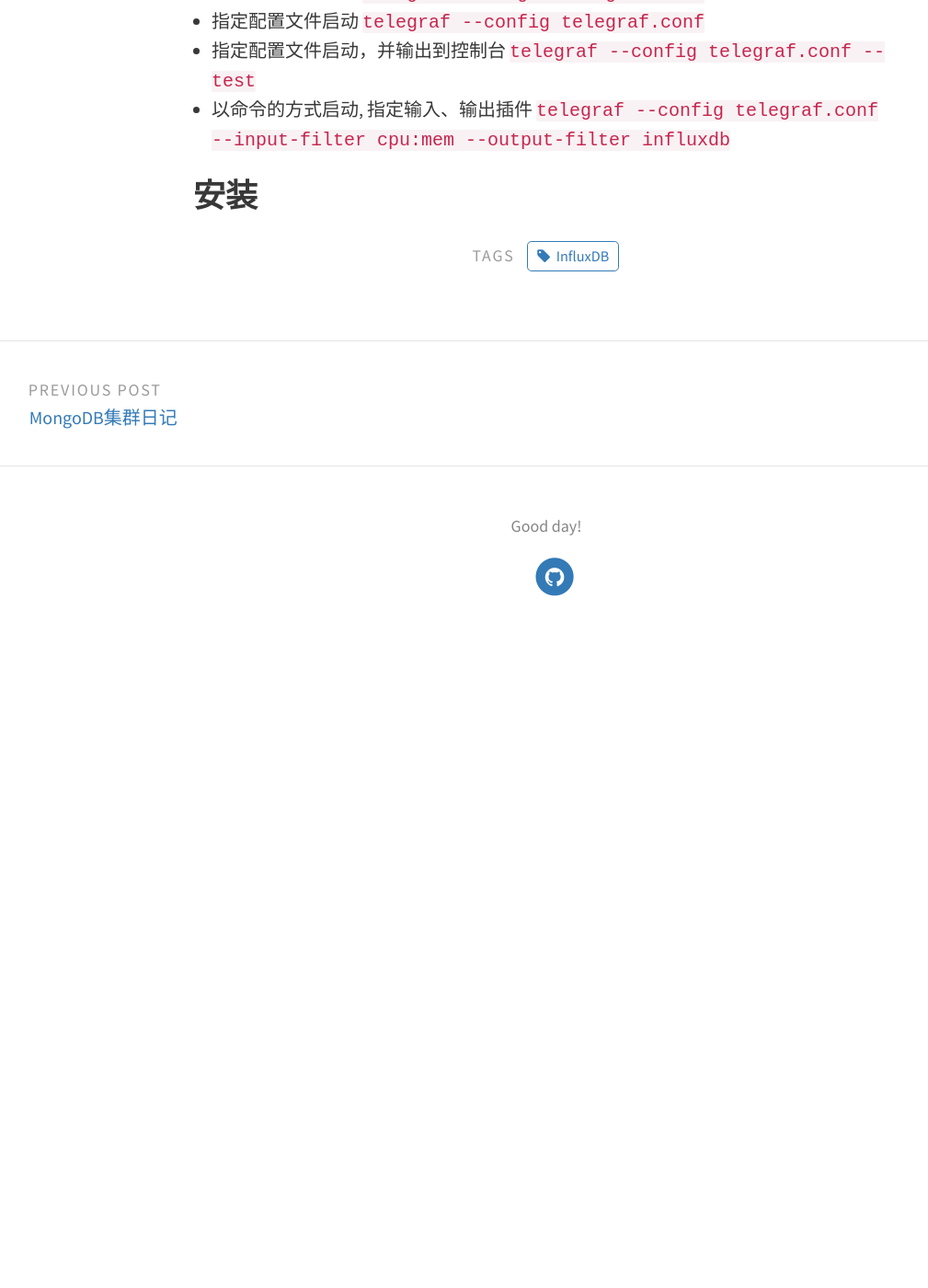
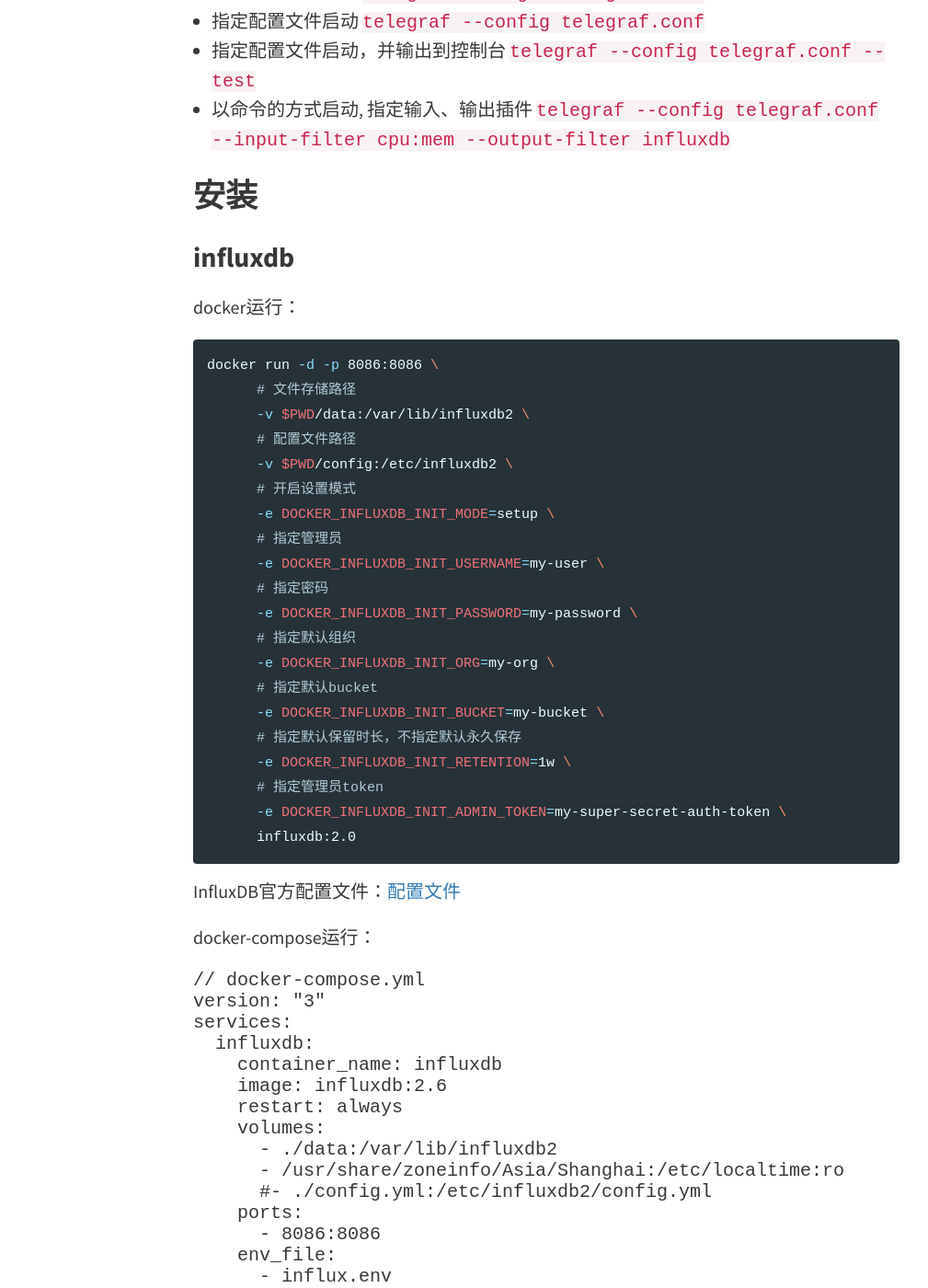
Before and after one commit to ejin66/ejin66.github.io, a Jekyll site: the page built from _posts/2023-01-29-influxdb.md, in a window 1280 px wide and 1400 px high, scrolled down 2944 px. Shown: the whole window at 92% size, without its empty margins (46-1055 px from the left). Built offline with Jekyll 4.4.1, drawn with Linux system fonts in a browser that asks for light colours; before the commit the page ends 3665 px from its top, so only the background shows below that; some of the changed text lies outside the part shown.

Commit message:
feat: 更新文档

````diff
--- a/_posts/2023-01-29-influxdb.md
+++ b/_posts/2023-01-29-influxdb.md
@@ -124,5 +124,134 @@ Telegref 支持的完整的命令可查看官网：[Commands](https://docs.influ
   `telegraf --config telegraf.conf --input-filter cpu:mem --output-filter influxdb`
 
 
+## 安装
 
-## 安装
+### influxdb
+
+docker运行：
+```bash
+docker run -d -p 8086:8086 \
+      # 文件存储路径
+      -v $PWD/data:/var/lib/influxdb2 \
+      # 配置文件路径
+      -v $PWD/config:/etc/influxdb2 \
+      # 开启设置模式
+      -e DOCKER_INFLUXDB_INIT_MODE=setup \
+      # 指定管理员
+      -e DOCKER_INFLUXDB_INIT_USERNAME=my-user \
+      # 指定密码
+      -e DOCKER_INFLUXDB_INIT_PASSWORD=my-password \
+      # 指定默认组织
+      -e DOCKER_INFLUXDB_INIT_ORG=my-org \
+      # 指定默认bucket
+      -e DOCKER_INFLUXDB_INIT_BUCKET=my-bucket \
+      # 指定默认保留时长，不指定默认永久保存
+      -e DOCKER_INFLUXDB_INIT_RETENTION=1w \
+      # 指定管理员token
+      -e DOCKER_INFLUXDB_INIT_ADMIN_TOKEN=my-super-secret-auth-token \
+      influxdb:2.0
+```
+
+InfluxDB官方配置文件：[配置文件](https://docs.influxdata.com/influxdb/v2.0/reference/config-options/)
+
+
+docker-compose运行：
+```txt
+// docker-compose.yml
+version: "3"
+services:
+  influxdb:
+    container_name: influxdb
+    image: influxdb:2.6
+    restart: always
+    volumes:
+      - ./data:/var/lib/influxdb2
+      - /usr/share/zoneinfo/Asia/Shanghai:/etc/localtime:ro
+      #- ./config.yml:/etc/influxdb2/config.yml
+    ports:
+      - 8086:8086
+    env_file:
+      - influx.env
+    deploy:
+      resources:
+        limits:
+          cpus: '1'
+          memory: 300M
+    networks:
+      - influxdb
+networks:
+  influxdb:
+    name: influxdb
+#    attachable: true
+
+
+// influxdb.env
+DOCKER_INFLUXDB_INIT_MODE=setup
+DOCKER_INFLUXDB_INIT_USERNAME=root
+DOCKER_INFLUXDB_INIT_PASSWORD=123456789
+DOCKER_INFLUXDB_INIT_ORG=org
+DOCKER_INFLUXDB_INIT_BUCKET=root
+DOCKER_INFLUXDB_INIT_RETENTION=1w
+DOCKER_INFLUXDB_INIT_ADMIN_TOKEN=1234567890
+
+```
+
+### telegraf
+
+docker compose运行：
+```yaml
+version: "3"
+services:
+  telegraf:
+    container_name: telegraf
+    image: telegraf:1.25
+    restart: always
+    volumes:
+      - ./telegraf.conf:/etc/telegraf/telegraf.conf:ro
+      - /usr/share/zoneinfo/Asia/Shanghai:/etc/localtime:ro
+    networks:
+      - influxdb
+networks:
+  influxdb:
+    name: influxdb
+    external: true
+```
+
+其中，telegraf.conf可以通过以下命令生成配置模板：
+```bash
+docker run --rm telegraf:1.25 telegraf config > telegraf.conf
+```
+然后修改部分参数后，即可启动。
+
+
+### chronograf
+
+chronograf是influxd官方提供的web ui展示平台，通过图表的方式展示收集的各项指标，搭配influxdb、telegraf、kapacitor使用。
+
+docker compose运行：
+```yaml
+version: "3"
+services:
+  chronograf:
+    container_name: chronograf
+    image: chronograf:1.9
+    restart: always
+    ports:
+      - 8888:8888
+    volumes:
+      - ./chronograf:/var/lib/chronograf
+    command: chronograf --influxdb-url=http://influxdb:8086
+    networks:
+      - influxdb
+
+networks:
+  influxdb:
+    name: influxdb
+    external: true
+
+```
+运行后，登录并配置influxdb即可展示。
+
+### kapacitor
+
+kapacitor也是官方提供的进行预警规则配置的服务。
````
